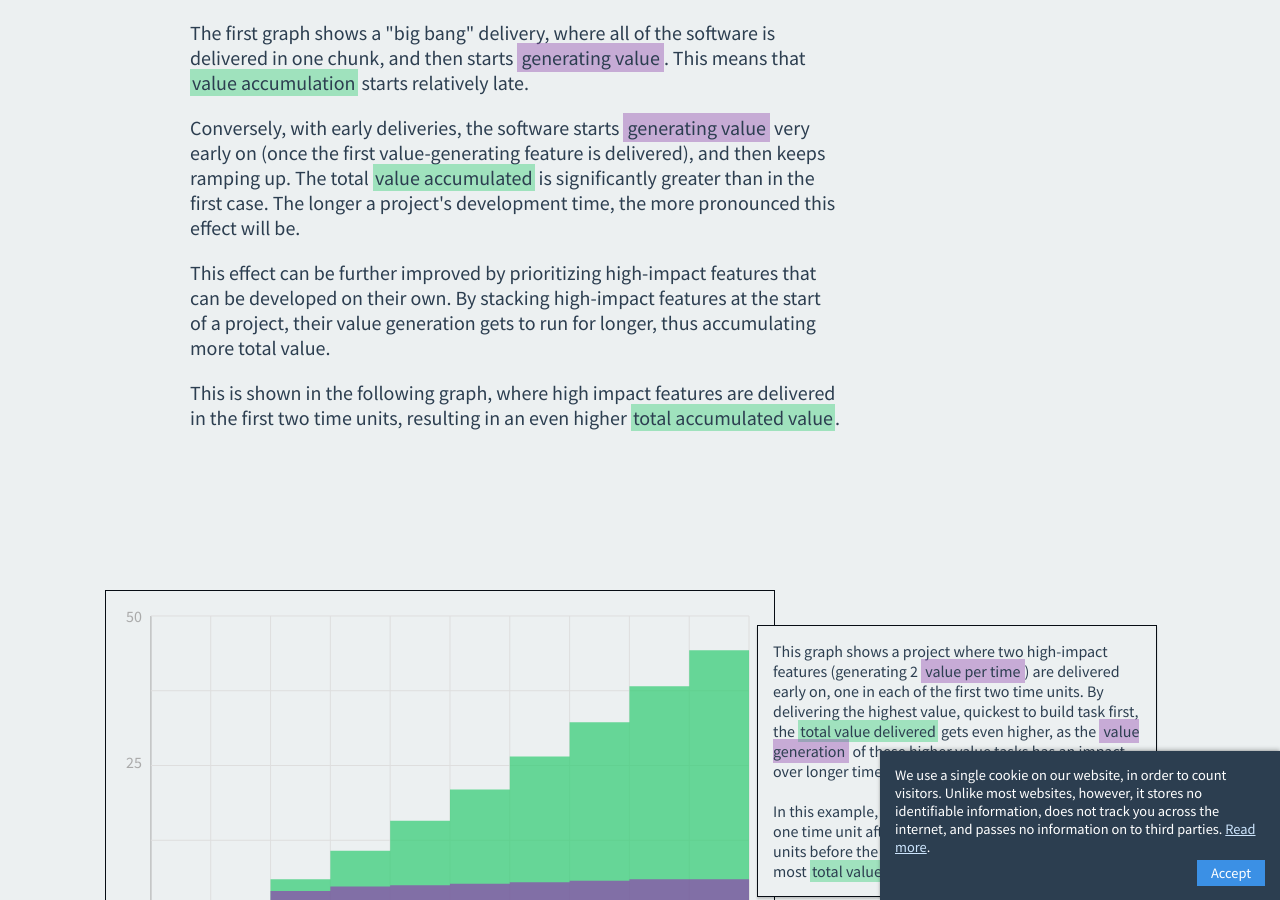
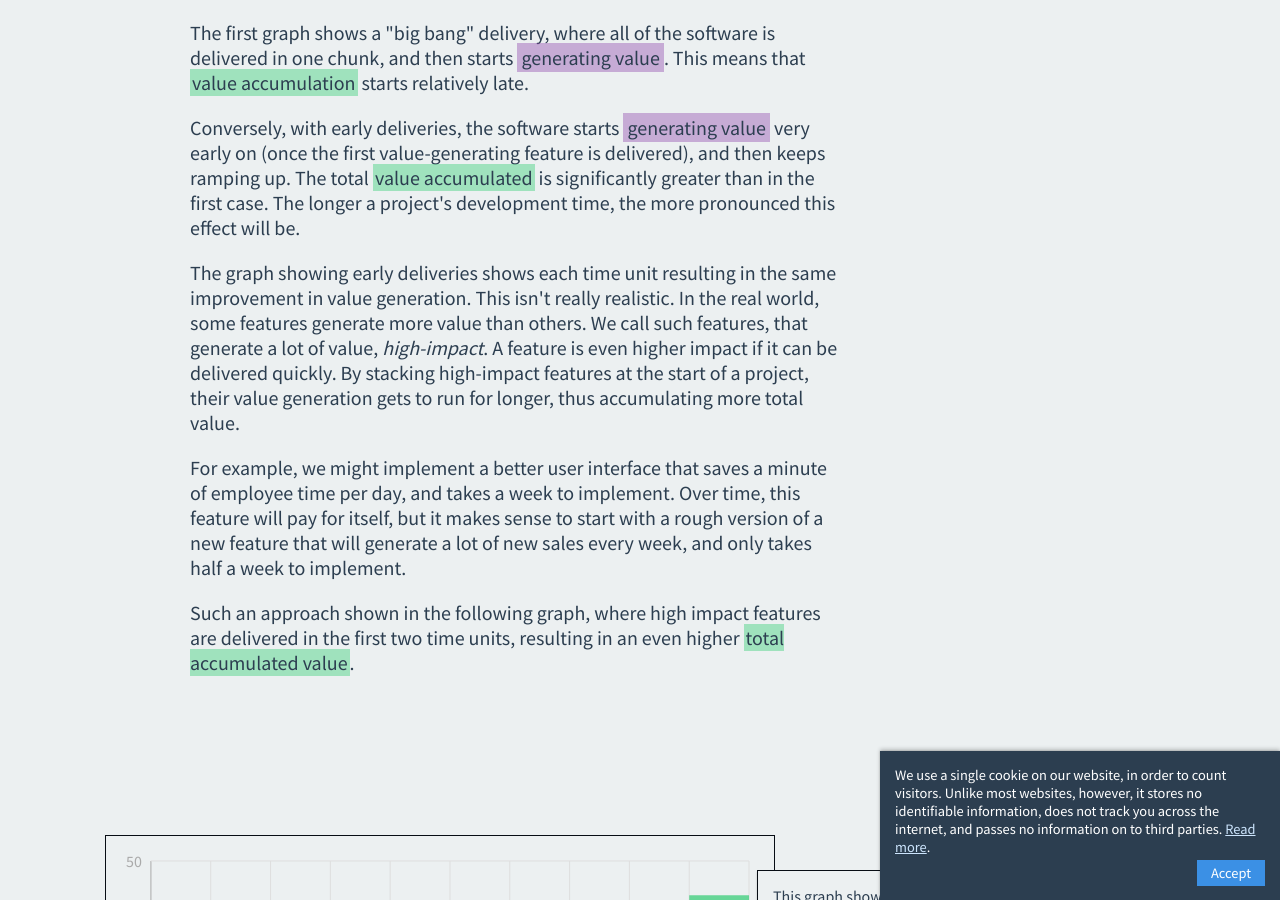
Before and after one commit to derangeddk/deranged.dk, a Jekyll site: the page built from explainers/small-deliveries.html, in a window 1280 px wide and 900 px high, scrolled down 4598 px. Built offline with Jekyll 4.4.1, drawn with Linux system fonts in a browser that asks for light colours; some of the changed text lies outside the part shown.

Commit message:
helena feedback

```diff
--- a/explainers/small-deliveries.html
+++ b/explainers/small-deliveries.html
@@ -518,11 +518,19 @@ layout: default
             The longer a project's development time, the more pronounced this effect will be.
         </p>
         <p>
-            This effect can be further improved by prioritizing high-impact features that can be developed on their own.
+            The graph showing early deliveries shows each time unit resulting in the same improvement in value generation.
+            This isn't really realistic.
+            In the real world, some features generate more value than others.
+            We call such features, that generate a lot of value, <em>high-impact</em>.
+            A feature is even higher impact if it can be delivered quickly.
             By stacking high-impact features at the start of a project, their value generation gets to run for longer, thus accumulating more total value.
         </p>
         <p>
-            This is shown in the following graph, where high impact features are delivered in the first two time units, resulting in an even higher <span class="graph-term-accumulated-value">total accumulated value</span>.
+            For example, we might implement a better user interface that saves a minute of employee time per day, and takes a week to implement.
+            Over time, this feature will pay for itself, but it makes sense to start with a rough version of a new feature that will generate a lot of new sales every week, and only takes half a week to implement.
+        </p>
+        <p>
+            Such an approach shown in the following graph, where high impact features are delivered in the first two time units, resulting in an even higher <span class="graph-term-accumulated-value">total accumulated value</span>.
         </p>
         <figure id="valuable-first-graph" class="graph-figure figure-reverse">
             <figcaption>
@@ -724,6 +732,11 @@ layout: default
             You do not always have control over what changes and when.
             New markets open up, and old markets close.
             To stay succesful as a business, you must be able to respond to these changes in a way that is beneficial to you.
+        </p>
+        <p>
+            Your business interaction with the world can also come in the form of building software that is directly used by your customers.
+            As your customers use your software, their usage patterns and contact with customer service provide feedback to your business nad how you design software.
+            This, too, can lead to better decisions regarding what software to build.
         </p>
         <p>
             Your business is a part of a bigger system, so as much as you may try you cannot stop the need to change.
```
Also changed, not shown: other parts of explainers/small-deliveries.html (+1 -1 lines).
